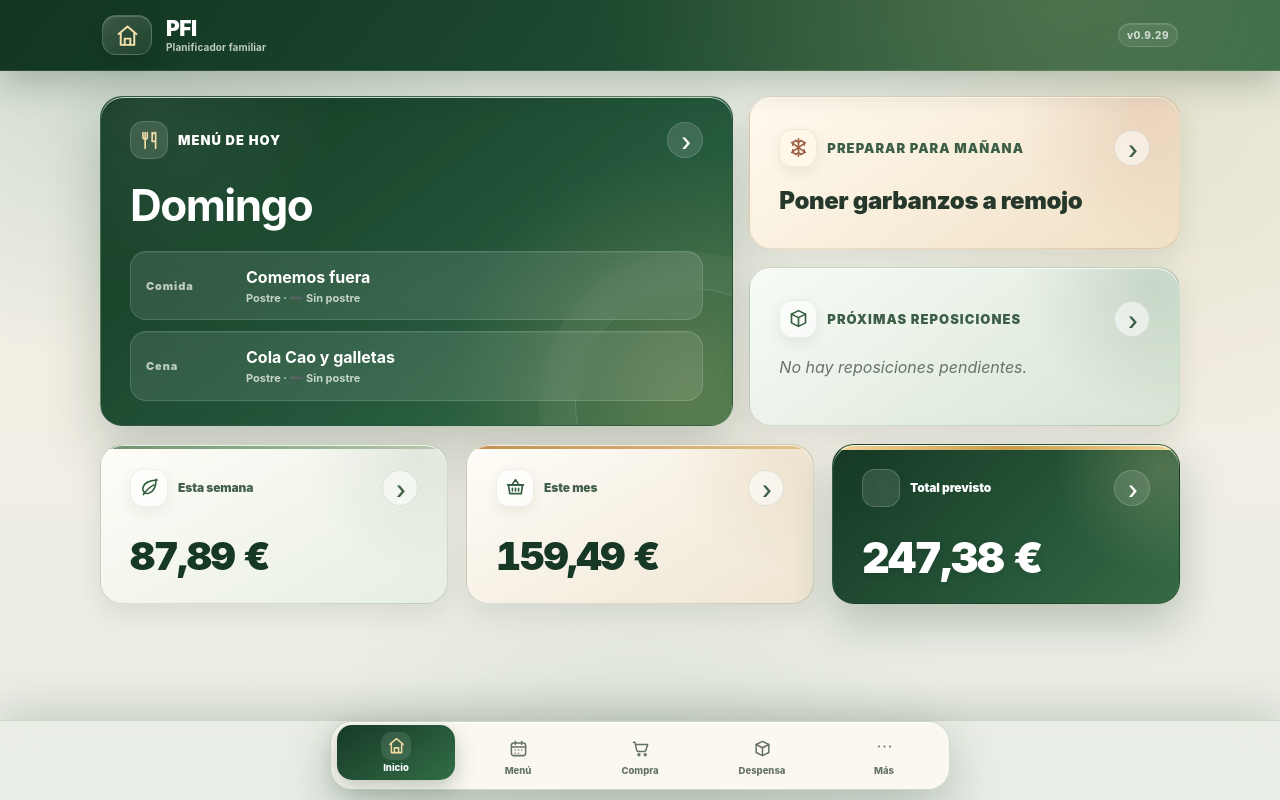
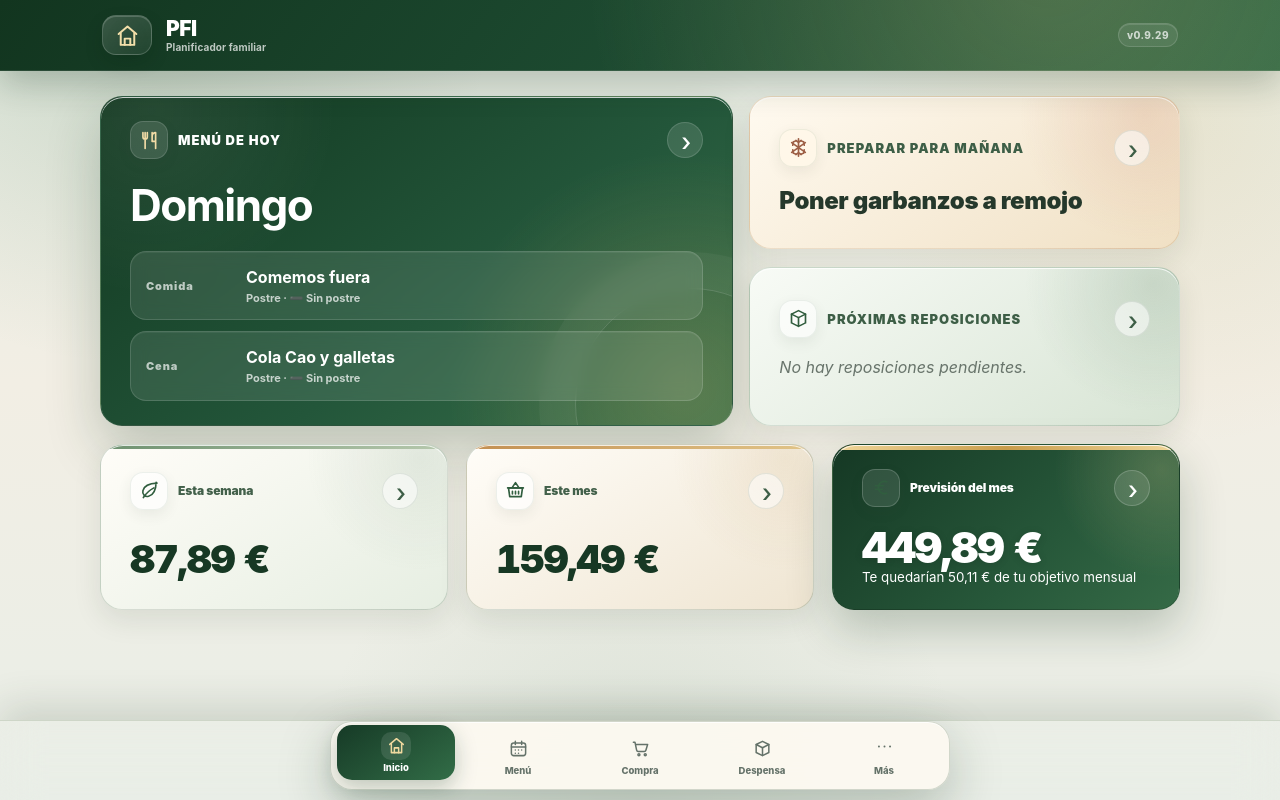
Before and after one commit to adrianezq-lang/pfi-planificador-familiar, a React (Vite) app: page / in a window 1280 px wide. Built offline with nearby package versions, Linux system fonts and the light colour scheme.

Commit message:
feat: convertir presupuesto en previsión mensual real

```diff
--- a/src/pages/Home.tsx
+++ b/src/pages/Home.tsx
@@ -21,6 +21,7 @@ import {
 } from '../services/menu';
 import type { ResumenPresupuestoMensual } from '../services/presupuestoMensual';
 import AppIcon, { type AppIconName } from '../components/AppIcon';
+import { cargarPerfil, EVENTO_PERFIL } from '../services/perfil';
 import {
   generarCompraMensual,
   generarCompraSemanalProyectada,
@@ -62,6 +63,7 @@ function Home({
     useState<ResumenPresupuestoMensual>(RESUMEN_VACIO);
   const [despensa, setDespensa] = useState<ProductoDespensa[]>([]);
   const [version, setVersion] = useState(0);
+  const [limiteMensual, setLimiteMensual] = useState(() => cargarPerfil().presupuesto);
 
   const cargarResumen = useCallback(async () => {
     setDespensa(cargarDespensa());
@@ -69,19 +71,19 @@ function Home({
     try {
       const [mensual, ...semanales] = await Promise.all([
         generarCompraMensual(menuMes),
-        ...menusSemanas.slice(0, semanaActiva + 1).map((_, indice) =>
+        ...menusSemanas.map((_, indice) =>
           generarCompraSemanalProyectada(menusSemanas, indice),
         ),
       ]);
       const semanalActual = semanales[semanaActiva]?.total ?? 0;
-      const acumuladoSemanal = semanales.reduce(
+      const totalSemanas = semanales.reduce(
         (total, resultado) => total + resultado.total,
         0,
       );
       setPresupuesto({
         presupuestoSemanal: semanalActual,
         presupuestoMensual: mensual.total,
-        totalAcumulado: mensual.total + acumuladoSemanal,
+        totalAcumulado: mensual.total + totalSemanas,
         mostrarPresupuestoMensual: semanaActiva === 0,
       });
     } catch {
@@ -114,11 +116,14 @@ function Home({
 
   useEffect(() => {
     const actualizar = () => setVersion((valor) => valor + 1);
+    const actualizarPerfil = () => setLimiteMensual(cargarPerfil().presupuesto);
     window.addEventListener(EVENTO_DESPENSA, actualizar);
     window.addEventListener(EVENTO_INVENTARIO, actualizar);
+    window.addEventListener(EVENTO_PERFIL, actualizarPerfil);
     return () => {
       window.removeEventListener(EVENTO_DESPENSA, actualizar);
       window.removeEventListener(EVENTO_INVENTARIO, actualizar);
+      window.removeEventListener(EVENTO_PERFIL, actualizarPerfil);
     };
   }, []);
 
@@ -147,6 +152,18 @@ function Home({
   const postreCena = menuHoy
     ? `${iconoRecetaPostre(obtenerRecetaPostre(menuHoy, 'cena'))} ${formatearPostreMenu(menuHoy, 'cena')}`
     : '';
+
+  const detallePresupuesto = useMemo(() => {
+    if (limiteMensual <= 0 || presupuesto.totalAcumulado <= 0) return '';
+    const diferencia = limiteMensual - presupuesto.totalAcumulado;
+    const importe = Math.abs(diferencia).toLocaleString('es-ES', {
+      style: 'currency',
+      currency: 'EUR',
+    });
+    return diferencia >= 0
+      ? `Te quedarían ${importe} de tu objetivo mensual`
+      : `${importe} por encima de tu objetivo mensual`;
+  }, [limiteMensual, presupuesto.totalAcumulado]);
 
   return (
     <main className="page home-page">
@@ -242,10 +259,11 @@ function Home({
           />
         )}
         <BudgetCard
-          etiqueta="Total previsto"
+          etiqueta="Previsión del mes"
           icono="euro"
           valor={presupuesto.totalAcumulado}
           navegar={navegar}
+          detalle={detallePresupuesto}
           total
         />
       </section>
@@ -319,12 +337,14 @@ function BudgetCard({
   valor,
   navegar,
   total = false,
+  detalle = '',
 }: {
   etiqueta: string;
   icono: AppIconName;
   valor: number;
   navegar: (destino: DestinoInicio) => void;
   total?: boolean;
+  detalle?: string;
 }) {
   return (
     <HomeCard
@@ -340,6 +360,7 @@ function BudgetCard({
           currency: 'EUR',
         })}
       </p>
+      {detalle && <small className="budget-detail">{detalle}</small>}
     </HomeCard>
   );
 }
```
